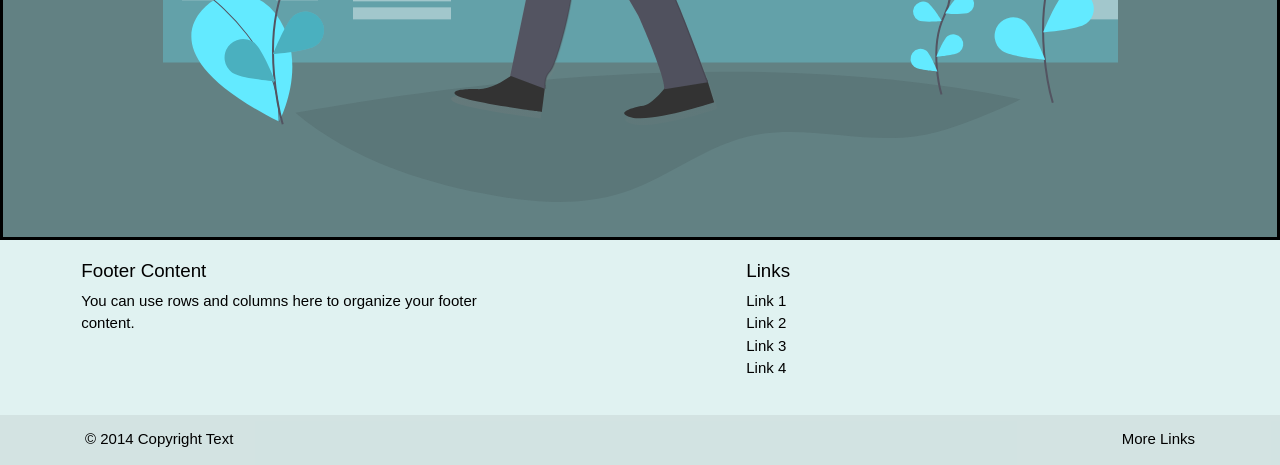
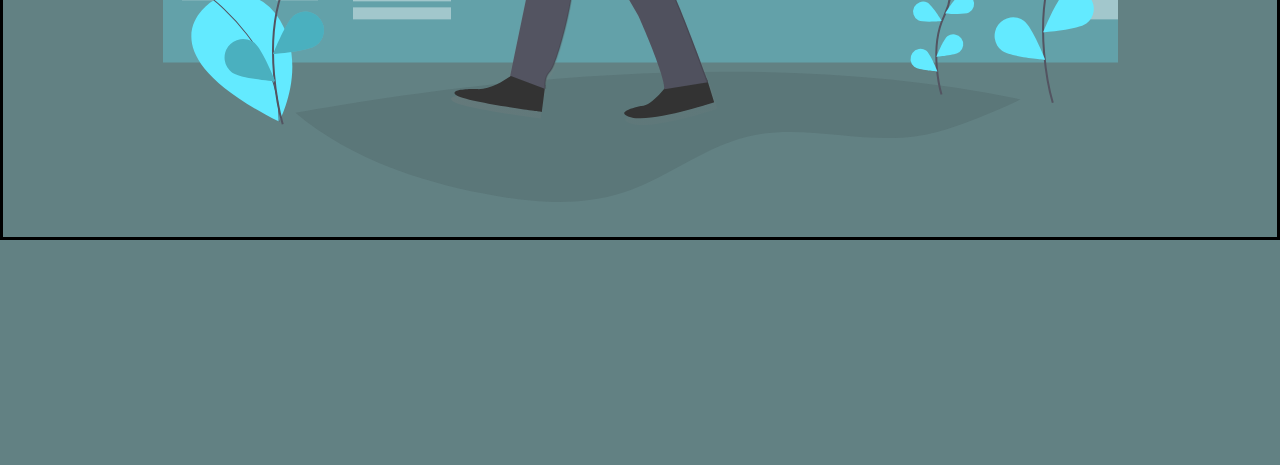
Before and after one commit to Juawito/fantasy-dj-league, a Node server app: page / in a window 1280 px wide. Shown: the part 850-1315 px from the top of the page. After the commit the page ends 1090 px from the top, so only its background shows below. Run offline with Node 20, Linux system fonts and the light colour scheme; some libraries are stand-ins or nearby versions.

Commit message:
took out footer.

```diff
--- a/views/layouts/main.handlebars
+++ b/views/layouts/main.handlebars
@@ -45,31 +45,7 @@
     </header>
     {{{ body }}}
   </div>
-  <footer class="page-footer teal lighten-5">
-    <div class="container">
-      <div class="row">
-        <div class="col l6 s12">
-          <h5 class="black-text">Footer Content</h5>
-          <p class="black-text text-lighten-4">You can use rows and columns here to organize your footer content.</p>
-        </div>
-        <div class="col l4 offset-l2 s12">
-          <h5 class="black-text">Links</h5>
-          <ul>
-            <li><a class="black-text text-lighten-3" href="#!">Link 1</a></li>
-            <li><a class="black-text text-lighten-3" href="#!">Link 2</a></li>
-            <li><a class="black-text text-lighten-3" href="#!">Link 3</a></li>
-            <li><a class="black-text text-lighten-3" href="#!">Link 4</a></li>
-          </ul>
-        </div>
-      </div>
-    </div>
-    <div class="footer-copyright">
-      <div class="container black-text">
-        © 2014 Copyright Text
-        <a class="black-text text-lighten-4 right" href="#!">More Links</a>
-      </div>
-    </div>
-  </footer>
+
 
 </body>
 
```
